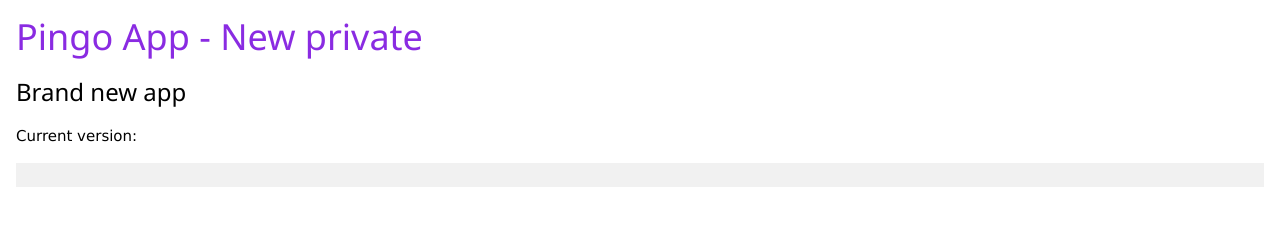
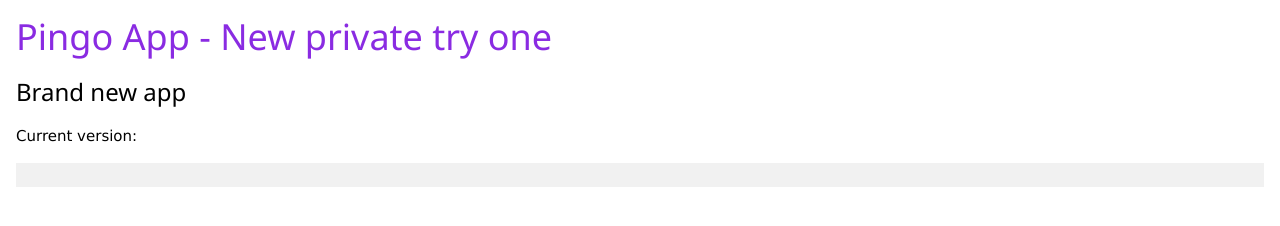
Before and after one commit to laddu2003/electron_app_test, an Electron app: page src/gui/index.html in a window 1280 px wide. Drawn offline with nearby package versions, Linux system fonts and the light colour scheme; no server answers.

Commit message:
private one again

```diff
--- a/src/gui/index.html
+++ b/src/gui/index.html
@@ -6,7 +6,7 @@
 
   <body>
     <div class="w3-container">
-      <h1 style="color: blueviolet">Pingo App - New private</h1>
+      <h1 style="color: blueviolet">Pingo App - New private try one</h1>
       <h3>Brand new app</h3>
 
       <p>Current version: <span id="version"></span></p>
```
